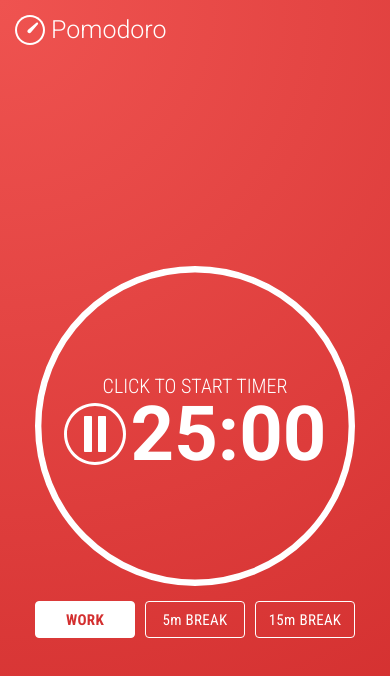
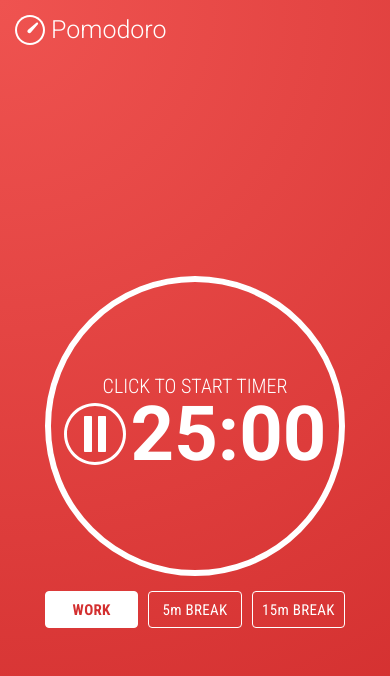
Before and after one commit to spykr/react-pomodoro, a React app: page / in a window 390 px wide. Shown: the top 676 px of the page. Built offline with nearby package versions, Linux system fonts and the light colour scheme; no server answers.

Commit message:
Added media queries to adjust timer size for phone/tablet/desktop

```diff
--- a/src/CircleTimer.scss
+++ b/src/CircleTimer.scss
@@ -2,8 +2,19 @@
 
 .c-timer,
 .c-timer-inner {
-  height: $timer-size;
-  width: $timer-size;
+  height: $timer-size-phone;
+  transition: .1s height, .1s width;
+  width: $timer-size-phone;
+
+  @include tablet {
+    height: $timer-size-tablet;
+    width: $timer-size-tablet;
+  }
+
+  @include desktop {
+    height: $timer-size-desktop;
+    width: $timer-size-desktop;
+  }
 }
 
 .o-timer-wrapper {
@@ -16,12 +27,13 @@
 .c-timer {
   cursor: pointer;
   left: 0;
+  height: $timer-size-phone;
   position: absolute;
   top: 0;
-  transition: transform .1s;
+  transition: transform .1s, .1s height, .1s width;
   user-select: none;
   -webkit-tap-highlight-color: rgba( #fff, 0 );
-  width: $timer-size;
+  width: $timer-size-phone;
   z-index: 1;
 
   &__progress {
@@ -40,6 +52,16 @@
 
   &:active {
     transform: scale( .99, .99 );
+  }
+
+  @include tablet {
+    height: $timer-size-tablet;
+    width: $timer-size-tablet;
+  }
+
+  @include desktop {
+    height: $timer-size-desktop;
+    width: $timer-size-desktop;
   }
 }
 
--- a/src/CircleTimerButtons.scss
+++ b/src/CircleTimerButtons.scss
@@ -3,8 +3,9 @@
 .c-timer-buttons {
   display: flex;
   margin-top: 15px;
+  transition: .1s width;
   user-select: none;
-  width: $timer-size;
+  width: $timer-size-phone;
 
   &__c-button {
     flex-basis: 33%;
@@ -17,4 +18,12 @@
       margin-right: 0;
     }
   }
+
+  @include tablet {
+    width: $timer-size-tablet;
+  }
+
+  @include desktop {
+    width: $timer-size-desktop;
+  }
 }
--- a/src/variables.scss
+++ b/src/variables.scss
@@ -20,6 +20,20 @@ $shadow-text: 1px 1px 3px rgba( #000, .2 );
 $shadow-text-hover: 1px 1px 5px rgba( #000, .2 );
 $shadow-text-active: 1px 1px 1px rgba( #000, .4 );
 
-$timer-size: 320px;
+$timer-size-desktop: 370px;
+$timer-size-tablet: 340px;
+$timer-size-phone: 300px;
 
 $border-radius-buttons: 4px;
+
+@mixin tablet {
+  @media ( min-width: 600px ) and ( max-width: 1024px ) {
+    @content;
+  }
+}
+
+@mixin desktop {
+  @media ( min-width: 1024px ) {
+    @content;
+  }
+}
```
